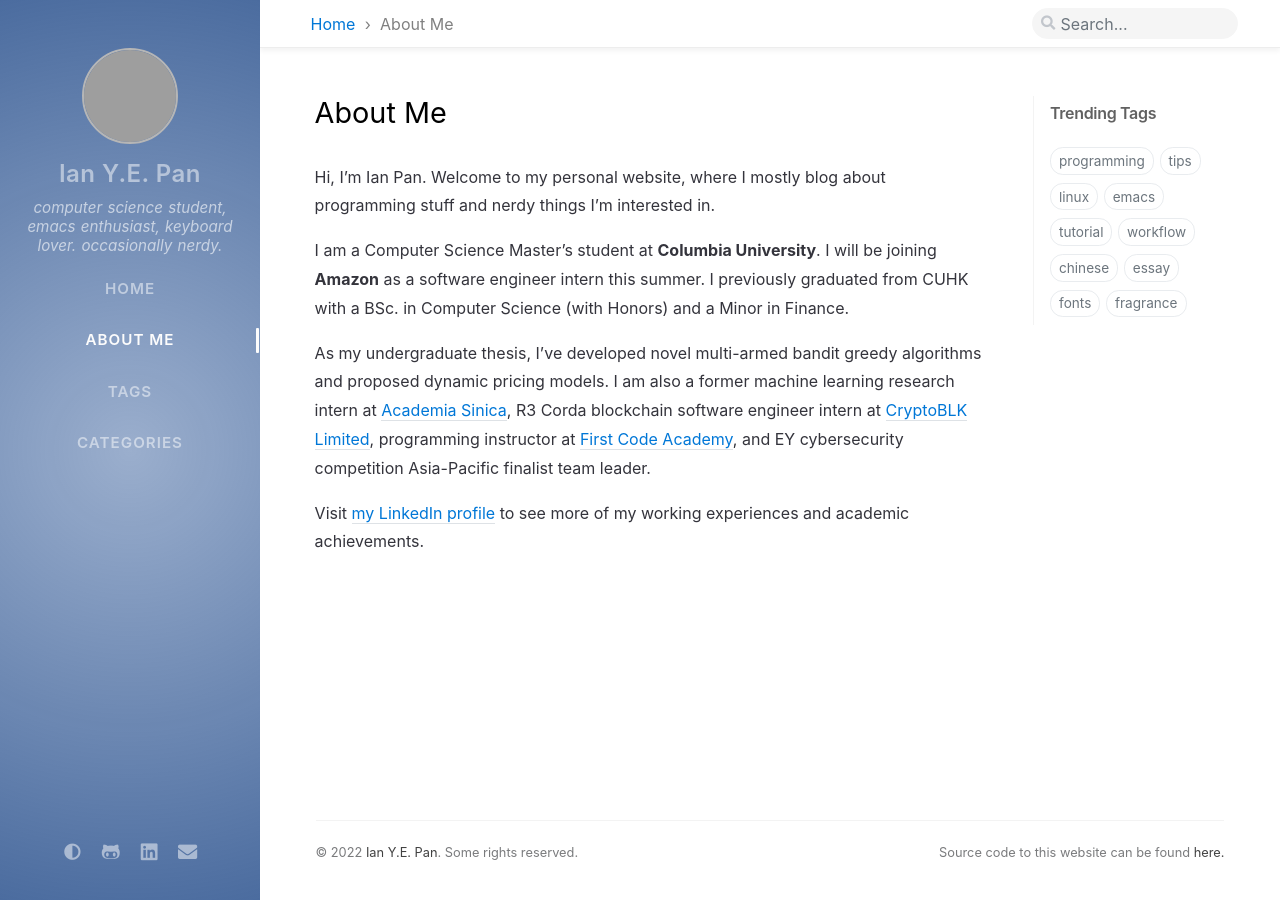
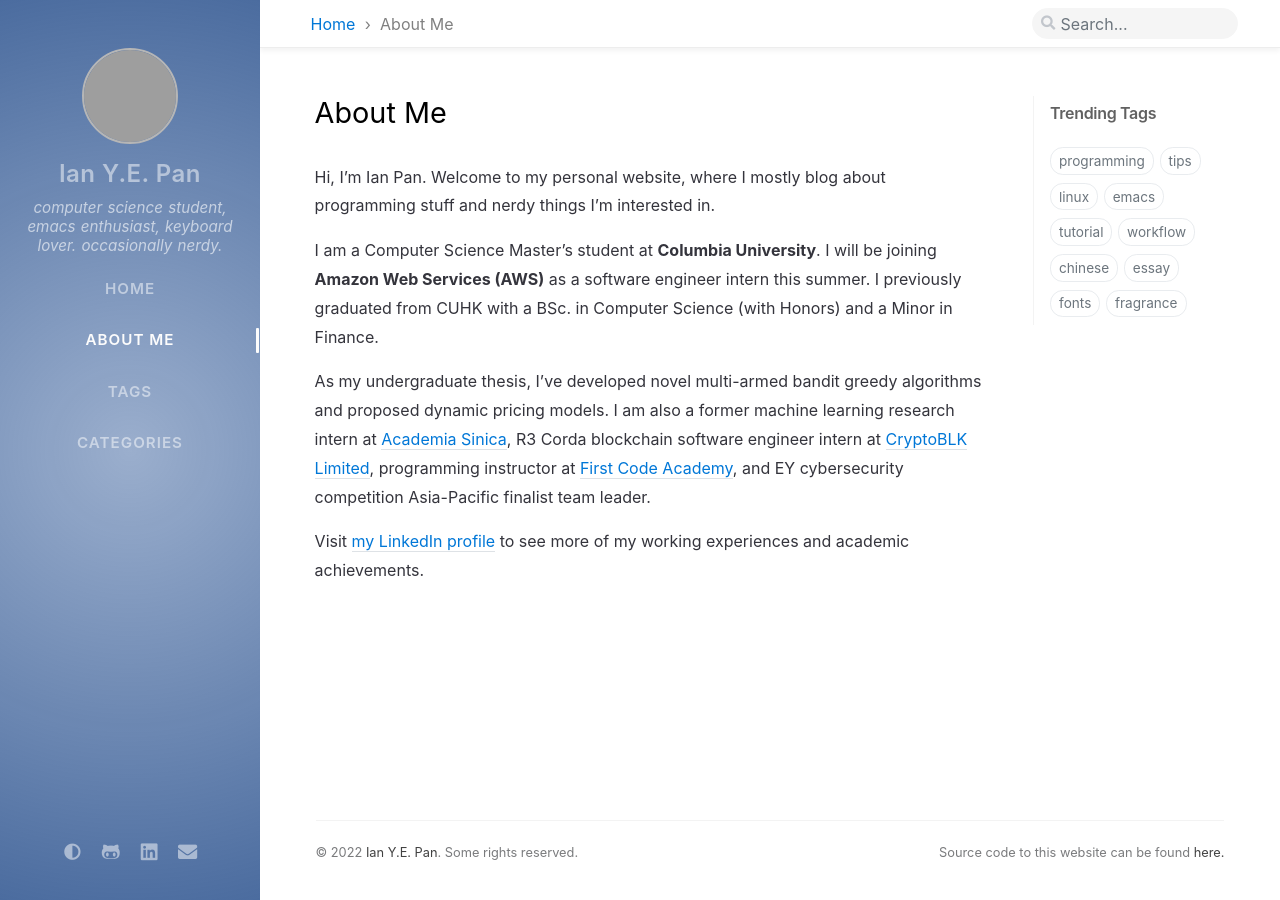
Before and after one commit to ianyepan/ianyepan.github.io, a Jekyll site: the page built from _tabs/about.md, in a window 1280 px wide. Built offline with Jekyll 4.4.1, drawn with Linux system fonts in a browser that asks for light colours; nearby versions of some CDN libraries; comment, search, counter and statistics services are not loaded; grey boxes are pictures that could not be loaded.

Commit message:
Add AWS team in "about.md"

```diff
--- a/_tabs/about.md
+++ b/_tabs/about.md
@@ -8,9 +8,9 @@ Hi, I'm Ian Pan. Welcome to my personal website, where I mostly blog
 about programming stuff and nerdy things I'm interested in.
 
 I am a Computer Science Master's student at **Columbia University**. I
-will be joining **Amazon** as a software engineer intern this summer.
-I previously graduated from CUHK with a BSc. in Computer Science (with
-Honors) and a Minor in Finance.
+will be joining **Amazon Web Services (AWS)** as a software engineer intern
+this summer.  I previously graduated from CUHK with a BSc. in Computer
+Science (with Honors) and a Minor in Finance.
 
 As my undergraduate thesis, I've developed novel multi-armed bandit
 greedy algorithms and proposed dynamic pricing models. I am also a
```
